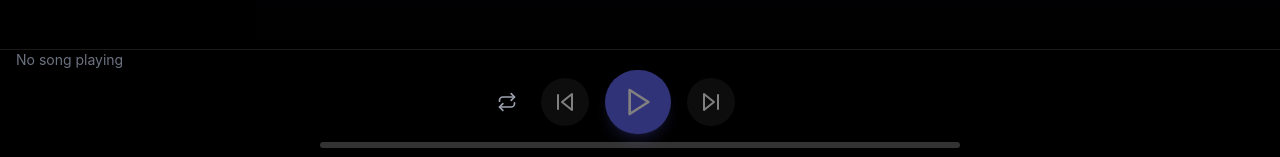
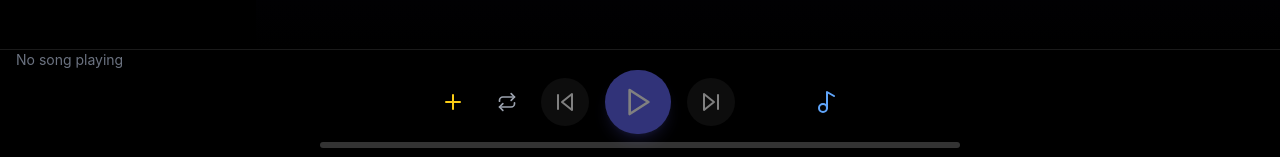
Before and after one commit to Mjangid2004/MforMusic, a Next.js app: page / in a window 1280 px wide. Shown: the part 639-796 px from the top of the page. Built offline with nearby package versions, Linux system fonts and the light colour scheme.

Commit message:
Add + and lyrics buttons to controls area and show song info in lyrics

```diff
--- a/src/components/NowPlaying.tsx
+++ b/src/components/NowPlaying.tsx
@@ -8,8 +8,18 @@ import VolumeControl from "@/components/VolumeControl";
 import YouTubePlayer from "@/components/YouTubePlayer";
 import { X, Music2, Heart, Plus, Play } from "lucide-react";
 
-const MOCK_LYRICS: { [key: string]: string } = {
-  default: "Searching for lyrics...",
+const getMockLyrics = (song: any) => {
+  return `♪ ♫ ♪
+
+🎵 ${song?.title || "Unknown Title"}
+🎤 ${song?.artist || "Unknown Artist"}
+
+♪ ♫ ♪
+
+Lyrics will appear here
+when available for this song.
+
+♪ ♫ ♪`;
 };
 
 export default function NowPlaying() {
@@ -107,7 +117,7 @@ export default function NowPlaying() {
                 <span className="font-semibold">Lyrics</span>
               </div>
               <div className="text-gray-300 text-sm leading-relaxed whitespace-pre-line font-mono">
-                {MOCK_LYRICS.default}
+                {getMockLyrics(currentSong)}
               </div>
             </div>
           </div>
@@ -130,17 +140,22 @@ export default function NowPlaying() {
         </div>
 
         <div className="flex-1 flex flex-col items-center justify-center max-w-2xl mx-auto">
-          <Controls />
+          <div className="flex items-center justify-center gap-4">
+            <button onClick={() => setShowPlaylistMenu(!showPlaylistMenu)} className="p-2 hover:bg-white/10 rounded-full text-yellow-400" title="Add to playlist">
+              <Plus className="w-6 h-6" />
+            </button>
+            <Controls />
+            <button onClick={() => setShowLyrics(true)} className="p-2 hover:bg-white/10 rounded-full text-blue-400" title="Lyrics">
+              <Music2 className="w-6 h-6" />
+            </button>
+          </div>
           <div className="w-full mt-2">
             <ProgressBar />
           </div>
         </div>
 
         <div className="w-64 flex items-center justify-end gap-2">
-          <div className="relative">
-            <button onClick={() => setShowPlaylistMenu(!showPlaylistMenu)} className="p-2 hover:bg-white/10 rounded-full text-indigo-400" title="Add to playlist">
-              <Plus className="w-5 h-5" />
-            </button>
+          <div className="relative" style={{display:'none'}}>
             {showPlaylistMenu && (
               <div className="absolute right-0 bottom-full mb-2 w-56 bg-neutral-900 rounded-lg shadow-xl border border-white/10 overflow-hidden z-[200]">
                 <div className="p-2 border-b border-white/10">
```
